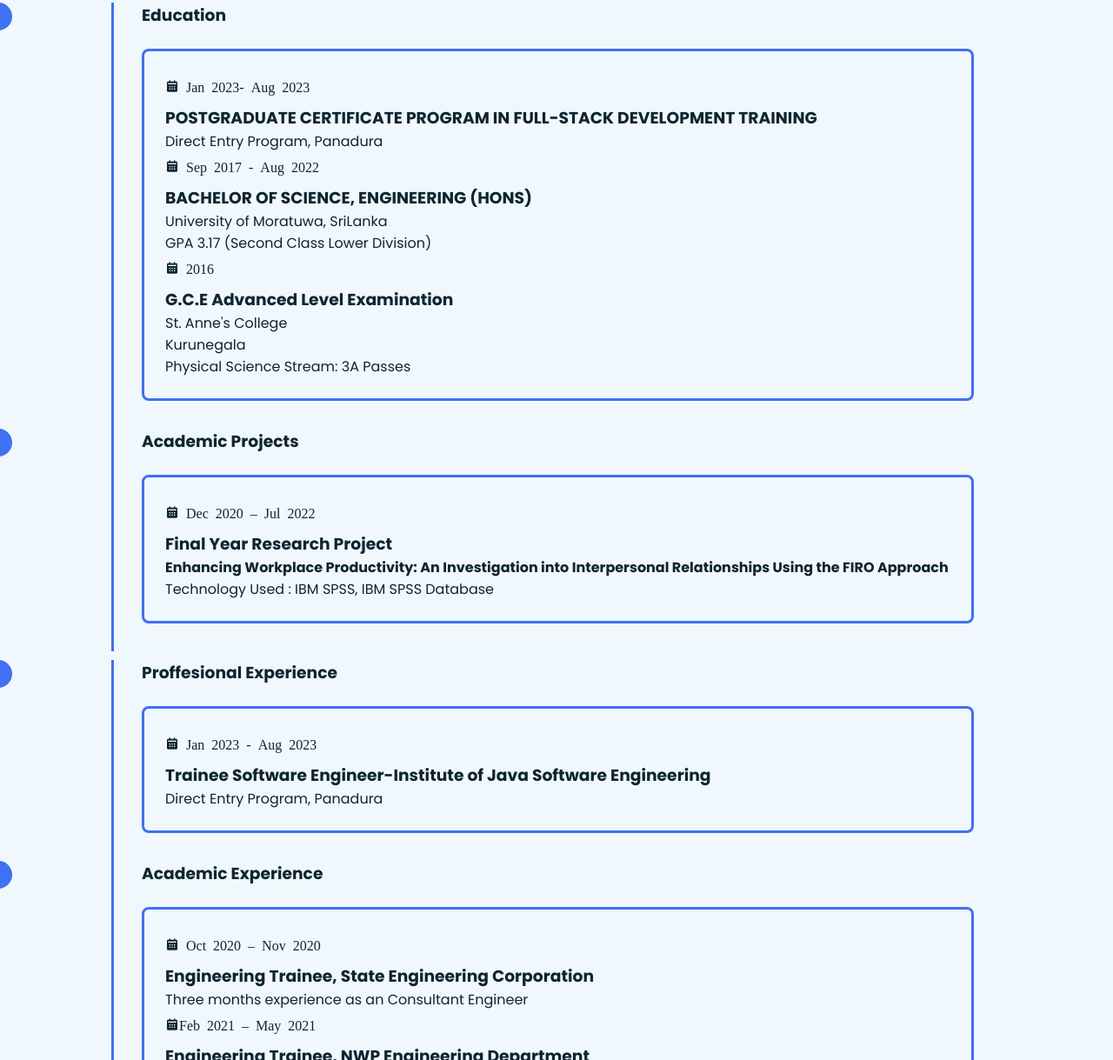
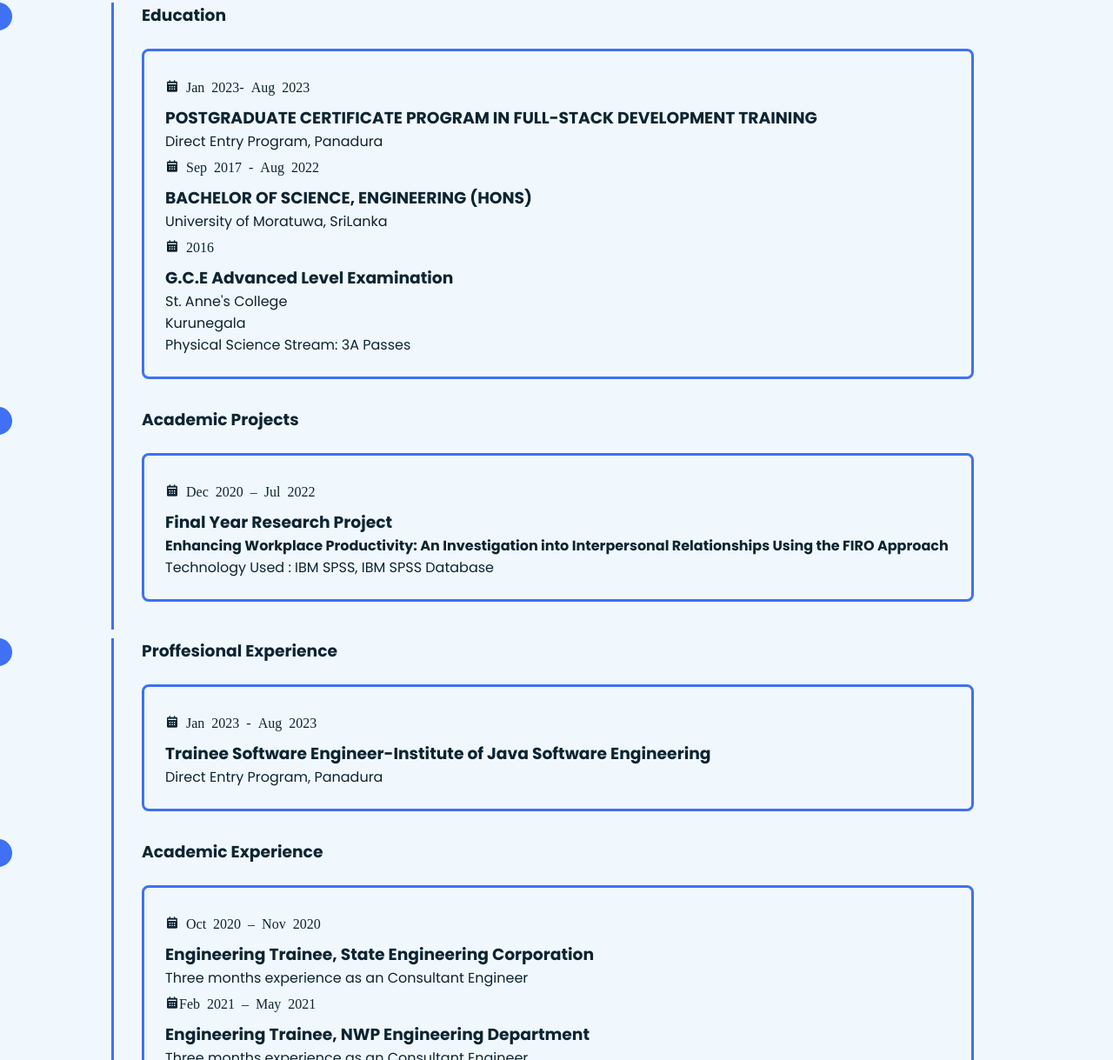
Before and after one commit to thusithanuwan/personal-website, a plain HTML site: page index.html in a window 1280 px wide. Shown: the part 2627-3846 px from the top of the page at 87% size. Drawn offline with nearby package versions, Linux system fonts and the light colour scheme.

Commit message:
Updated Education

```diff
--- a/index.html
+++ b/index.html
@@ -178,7 +178,7 @@
                     <div class="year"><i class="bx bxs-calendar date"> Sep 2017 - Aug 2022</i></div>
                     <h3>BACHELOR OF SCIENCE, ENGINEERING (HONS)</h3>
                     <p>University of Moratuwa, SriLanka</p>
-                    <p>GPA 3.17 (Second Class Lower Division)</p>
+                    <!-- <p>GPA 3.17 (Second Class Lower Division)</p> -->
 
                     <div class="year"><i class="bx bxs-calendar date"> 2016</i></div>
                     <h3>G.C.E Advanced Level Examination </h3>
```
